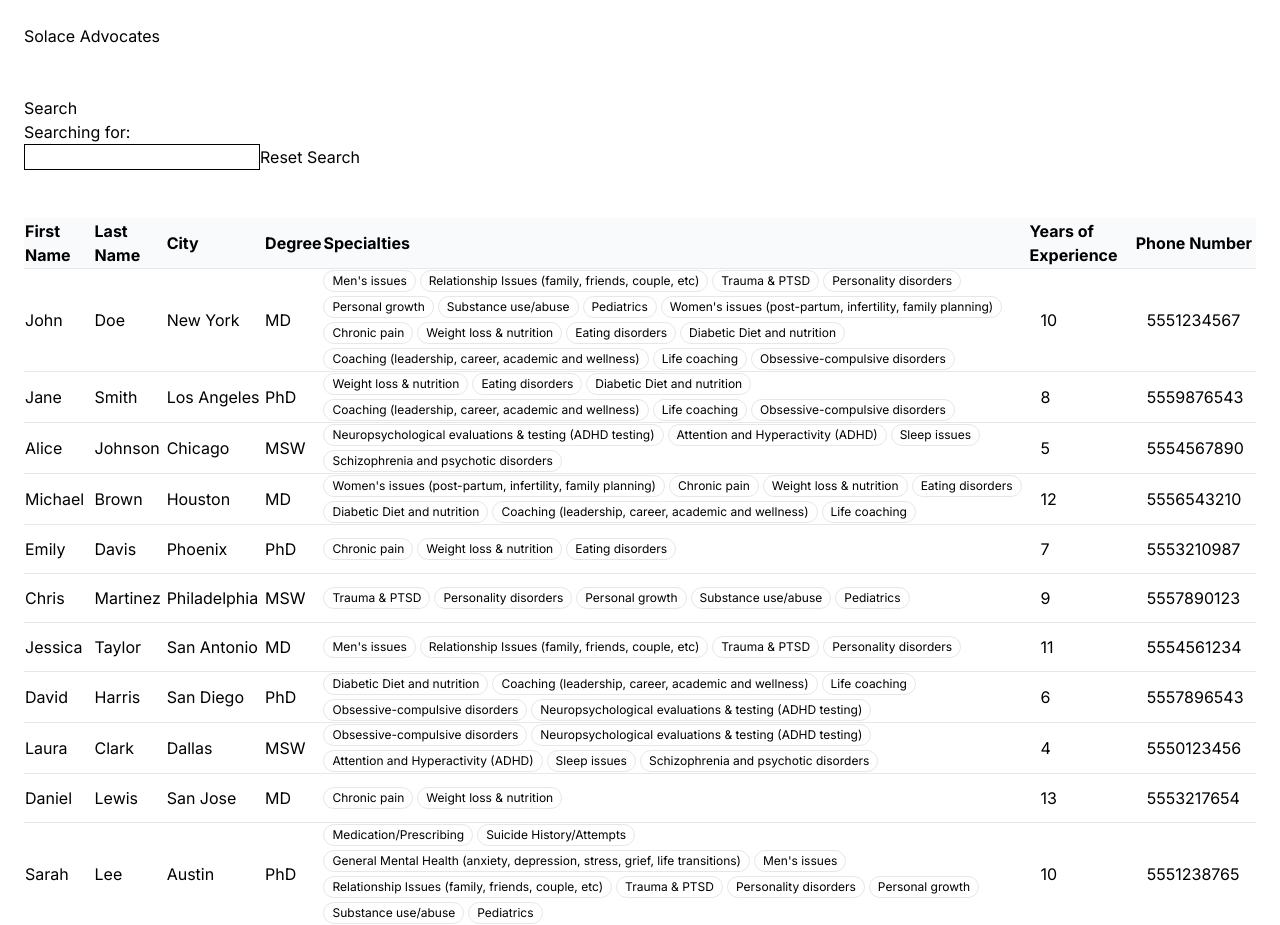
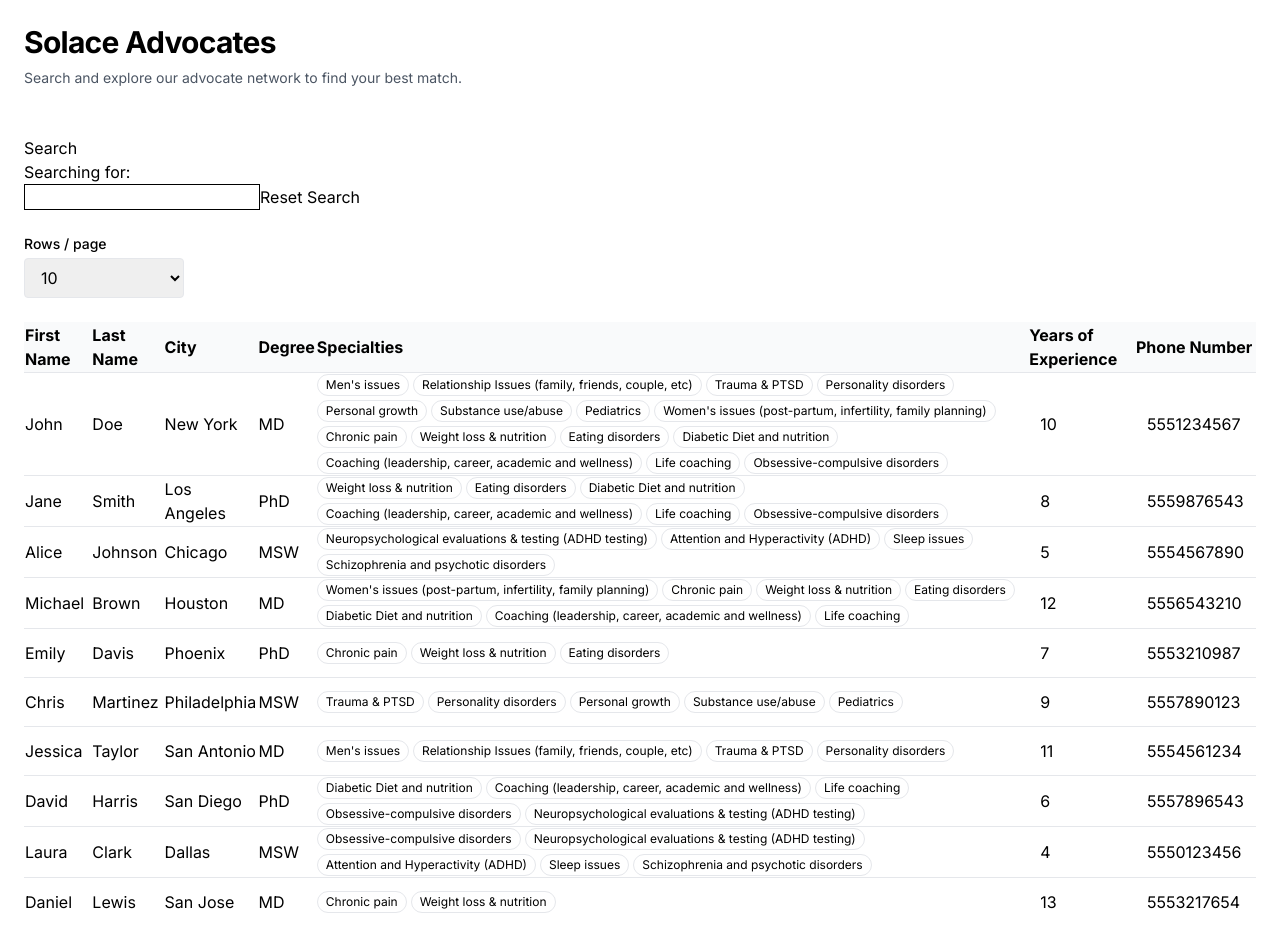
Before and after one commit to kimhermosillo/solace-assignment, a Next.js app: page / in a window 1280 px wide. Shown: the top 925 px of the page. Built offline with nearby package versions, Linux system fonts and the light colour scheme.

Commit message:
feat: added pagination!

```diff
--- a/src/app/page.tsx
+++ b/src/app/page.tsx
@@ -6,12 +6,16 @@ import useDebounce from "./hooks/useDebounce";
 import AdvocateTable from "./components/AdvocateTable";
 import AdvocateSearchBar from "./components/AdvocateSearchBar";
 
+const PAGE_SIZE_OPTIONS = [5, 10, 20];
+
+
 export default function Home() {
   const [advocates, setAdvocates] = useState([]);
   const [searchTerm, setSearchTerm] = useState("");
   const [loading, setLoading] = useState(true);
-
   const debouncedSearchTerm = useDebounce(searchTerm, 1000);
+  const [page, setPage] = useState(1);
+  const [pageSize, setPageSize] = useState(10);
 
   useEffect(() => {
     const fetchData = async () => {
@@ -28,30 +32,50 @@ export default function Home() {
     fetchData();
   }, [debouncedSearchTerm]);
 
-  const visible = useMemo(() => {
+
+  const filteredAdvocates = useMemo(() => {
     const q = debouncedSearchTerm.trim().toLowerCase();
-    if (!q) return advocates;
-    return advocates.filter((a: AdvocateType) => {
-      const first = (a.firstName ?? "").toLowerCase();
-      const last = (a.lastName ?? "").toLowerCase();
-      const city = (a.city ?? "").toLowerCase();
-      const degree = (a.degree ?? "").toLowerCase();
-      const specs = (a.specialties ?? []).join(" ").toLowerCase();
-      const years = String(a.yearsOfExperience ?? "").toLowerCase();
-      return (
-        first.includes(q) ||
-        last.includes(q) ||
-        city.includes(q) ||
-        degree.includes(q) ||
-        specs.includes(q) ||
-        years.includes(q)
-      );
-    });
+    const filtered = q
+      ? advocates.filter((a: AdvocateType) => {
+        const { firstName, lastName, city, degree, yearsOfExperience, specialties } = a;
+          const specs = (specialties ?? []).join(" ").toLowerCase();
+          return (
+            // todo: add first and last name
+            firstName.toLowerCase().includes(q) ||
+            lastName.toLowerCase().includes(q) ||
+            city.toLowerCase().includes(q) ||
+          degree.toLowerCase().includes(q) ||
+            specs.includes(q) ||
+            String(yearsOfExperience).includes(q)
+          );
+        })
+      : advocates.slice();
+
+    return filtered;
   }, [advocates, debouncedSearchTerm]);
+
+    const totalAdvocates = filteredAdvocates.length;
+    const totalPages = Math.max(1, Math.ceil(totalAdvocates / pageSize));
+    const currentPage = Math.min(page, totalPages);
+    const pageStart = (currentPage - 1) * pageSize;
+    const visible = filteredAdvocates.slice(pageStart, pageStart + pageSize);
+
+    const nextPage = () => setPage((p) => Math.min(totalPages, p + 1));
+    const prevPage = () => setPage((p) => Math.max(1, p - 1));
+
+    useEffect(() => {
+      setPage(1);
+    }, [debouncedSearchTerm, pageSize]);
+
 
   return (
     <main style={{ margin: "24px" }}>
-      <h1>Solace Advocates</h1>
+       <header className="flex flex-col gap-2">
+        <h1 className="text-3xl font-bold tracking-tight">Solace Advocates</h1>
+        <p className="text-sm text-gray-600">
+          Search and explore our advocate network to find your best match.
+        </p>
+      </header>
       <br />
       <br />
       <AdvocateSearchBar
@@ -59,8 +83,51 @@ export default function Home() {
         setSearchTerm={setSearchTerm}
       />
       <br />
+      <div className="w-40">
+          <label className="text-sm font-medium mb-1 block">Rows / page</label>
+          <select
+            className="border rounded px-3 py-2 w-full"
+            value={pageSize}
+            onChange={(e) => setPageSize(Number(e.target.value))}
+          >
+            {PAGE_SIZE_OPTIONS.map((n) => (
+              <option key={n} value={n}>
+                {n}
+              </option>
+            ))}
+          </select>
+        </div>
       <br />
       {loading ? <div>Loading...</div> : <AdvocateTable visible={visible} />}
+      <footer className="flex flex-col md:flex-row items-center justify-between gap-3">
+          <p className="text-sm text-gray-600">
+            Showing{" "}
+            <span className="font-medium">
+              {totalPages === 0 ? 0 : pageStart + 1}–{Math.min(totalPages, pageStart + pageSize)}
+            </span>{" "}
+            of <span className="font-medium">{totalPages}</span>
+          </p>
+          <div className="flex items-center gap-2">
+            <button
+              className="border rounded px-3 py-1 disabled:opacity-40"
+              onClick={prevPage}
+              disabled={currentPage === 1}
+            >
+              Previous
+            </button>
+            <span className="text-sm">
+              Page <span className="font-medium">{currentPage}</span> of{" "}
+              <span className="font-medium">{totalPages}</span>
+            </span>
+            <button
+              className="border rounded px-3 py-1 disabled:opacity-40"
+              onClick={nextPage}
+              disabled={currentPage === totalPages}
+            >
+              Next
+            </button>
+          </div>
+        </footer>
     </main>
   );
 }
```
